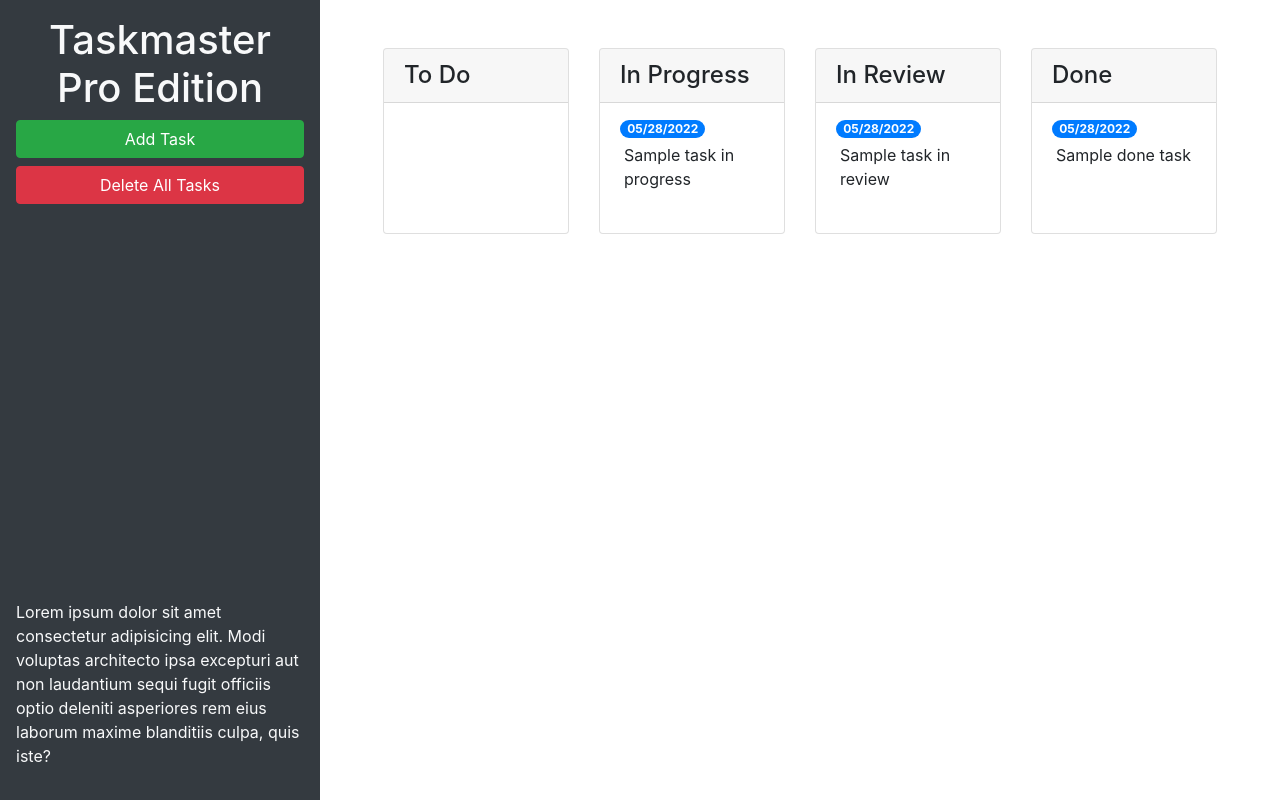
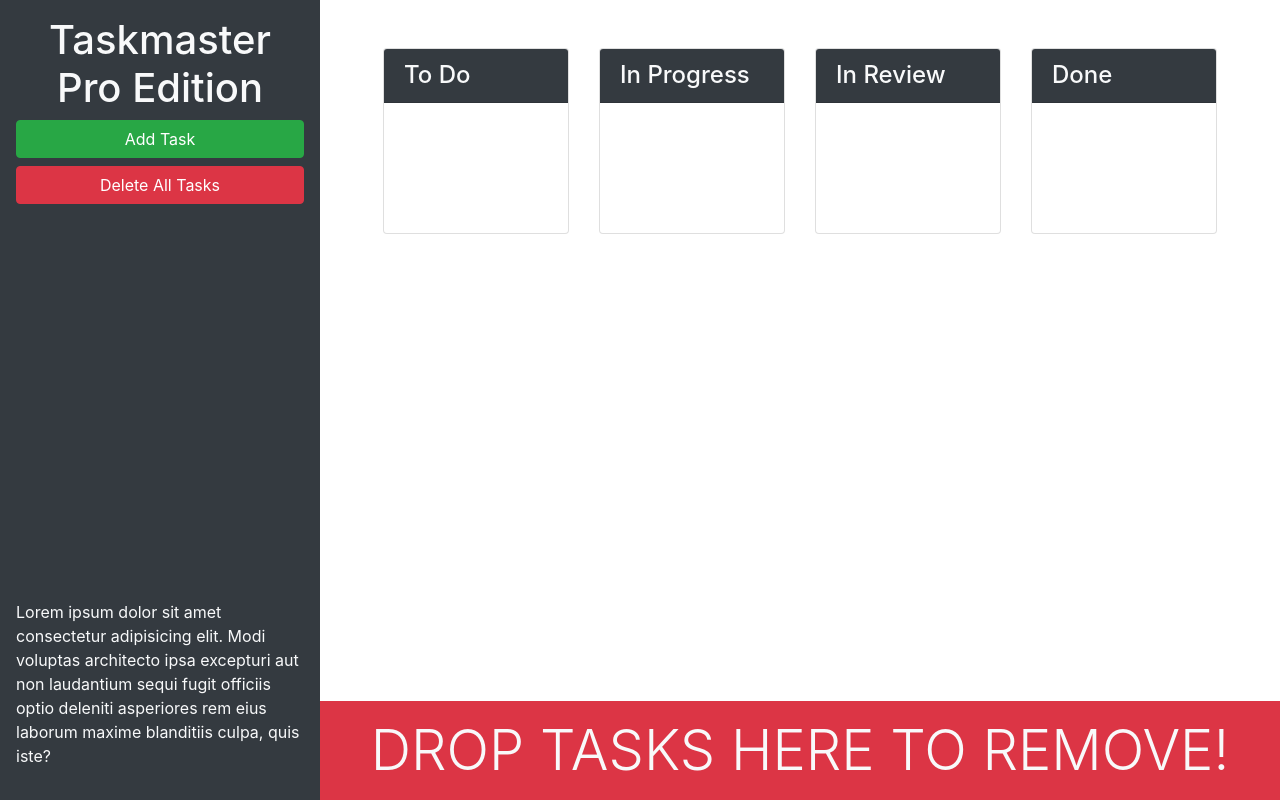
Before and after one commit to jasonarritt/taskmaster-pro, a plain HTML site: page index.html in a window 1280 px wide. Drawn offline with nearby package versions, Linux system fonts and the light colour scheme.

Commit message:
Bootstrap styling

```diff
--- a/index.html
+++ b/index.html
@@ -13,22 +13,22 @@
 <body>
 
   <div class="row min-vh-100 no-gutters">
-    <header class="col-12 col-lg-3 bg-dark text-light d-flex flex-column p-4 p-lg-3">
+    <header class="col-12 col-lg-3 bg-dark text-light d-flex flex-column p-4 p-lg-3 sticky-top">
       <h1 class="text-center">Taskmaster Pro Edition</h1>
       <button id="create-task" class="btn btn-block btn-success" data-toggle="modal" data-target="#task-form-modal">Add
         Task</button>
       <button id="remove-tasks" class="btn btn-block btn-danger">Delete All Tasks</button>
-      <p class="mt-auto">Lorem ipsum dolor sit amet consectetur adipisicing elit. Modi voluptas architecto ipsa
+      <p class="mt-auto d-none d-lg-block">Lorem ipsum dolor sit amet consectetur adipisicing elit. Modi voluptas architecto ipsa
         excepturi aut non
         laudantium sequi fugit officiis optio deleniti asperiores rem eius laborum maxime blanditiis culpa, quis iste?
       </p>
     </header>
-    <main class="col-12 col-lg-9">
+    <main class="col-12 col-lg-9 d-flex flex-column">
       <div class="m-5 row justify-content-around">
         <!-- todo start -->
         <div class="col-12 col-md-6 col-xl-3 mb-3">
           <div class="card">
-            <h4 class="card-header">To Do</h4>
+            <h4 class="card-header bg-dark text-light">To Do</h4>
             <ul id="list-toDo" class="list-group list-group-flush"></ul>
           </div>
         </div>
@@ -36,42 +36,34 @@
         <!-- in progress start -->
         <div class="col-12 col-md-6 col-xl-3 mb-3">
           <div class="card">
-            <h4 class="card-header">In Progress</h4>
-            <ul id="list-inProgress" class="list-group list-group-flush">
-              <li class="list-group-item">
-                <span class="badge badge-primary badge-pill">05/28/2022</span>
-                <p class="m-1">Sample task in progress</p>
-              </li>
-            </ul>
+            <h4 class="card-header bg-dark text-light">In Progress</h4>
+            <ul id="list-inProgress" class="list-group list-group-flush"></ul>
           </div>
         </div>
         <!-- in progress end -->
         <!-- in review start -->
         <div class="col-12 col-md-6 col-xl-3 mb-3">
           <div class="card">
-            <h4 class="card-header">In Review</h4>
-            <ul id="list-inReview" class="list-group list-group-flush">
-              <li class="list-group-item">
-                <span class="badge badge-primary badge-pill">05/28/2022</span>
-                <p class="m-1">Sample task in review</p>
-              </li>
-            </ul>
+            <h4 class="card-header bg-dark text-light">In Review</h4>
+            <ul id="list-inReview" class="list-group list-group-flush"></ul>
           </div>
         </div>
         <!-- in review end -->
         <!-- done start -->
         <div class="col-12 col-md-6 col-xl-3 mb-3">
           <div class="card">
-            <h4 class="card-header">Done</h4>
-            <ul id="list-done" class="list-group list-group-flush">
-              <li class="list-group-item">
-                <span class="badge badge-primary badge-pill">05/28/2022</span>
-                <p class="m-1">Sample done task</p>
-              </li>
-            </ul>
+            <h4 class="card-header bg-dark text-light">Done</h4>
+            <ul id="list-done" class="list-group list-group-flush"></ul>
           </div>
         </div>
         <!-- done end -->
+      </div>
+
+      <!-- Trash area -->
+      <div id="trash" class="mt-auto">
+        <div class="w-100 bg-danger p-3 text-center text-light display-4">
+          DROP TASKS HERE TO REMOVE!
+        </div>
       </div>
     </main>
   </div>
```
